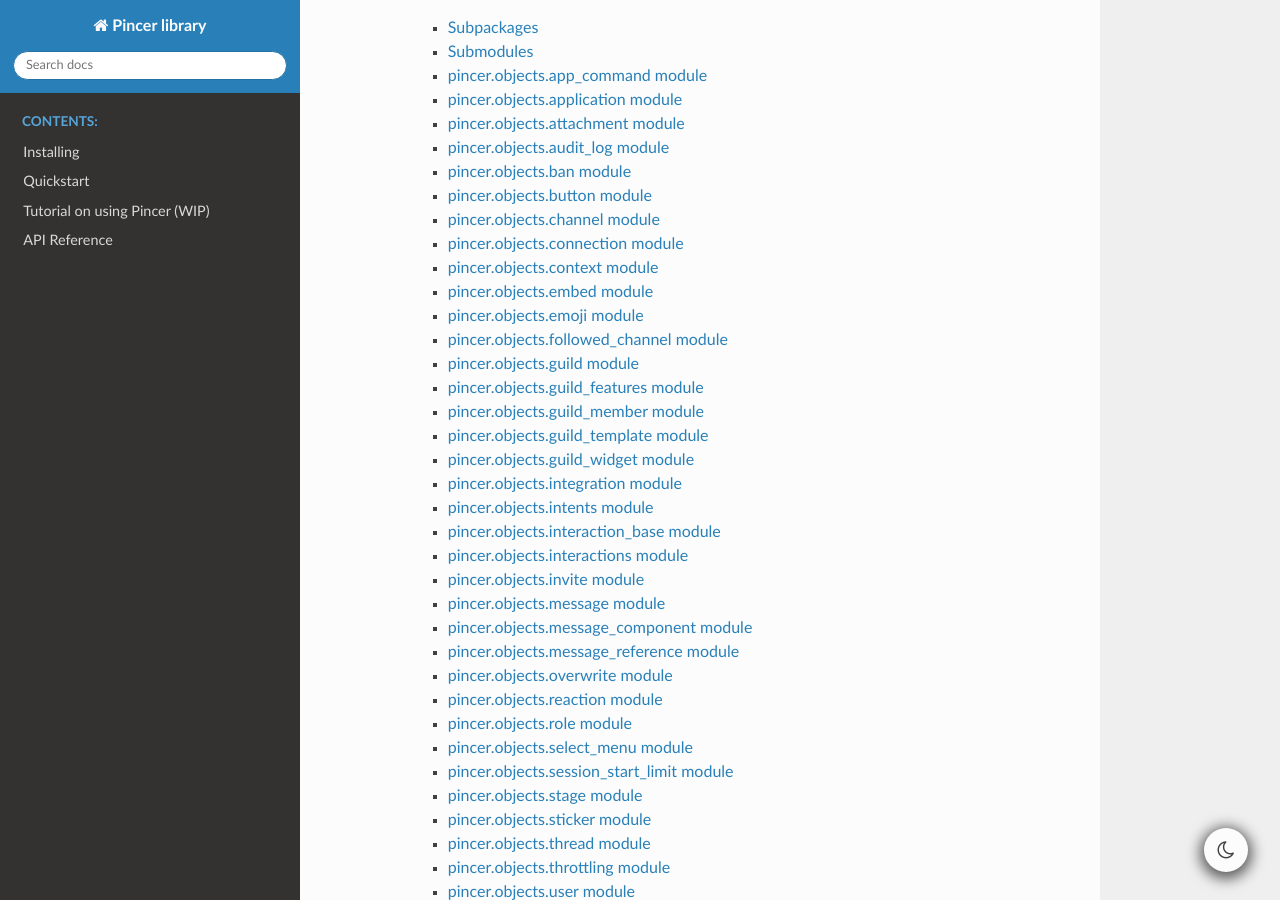
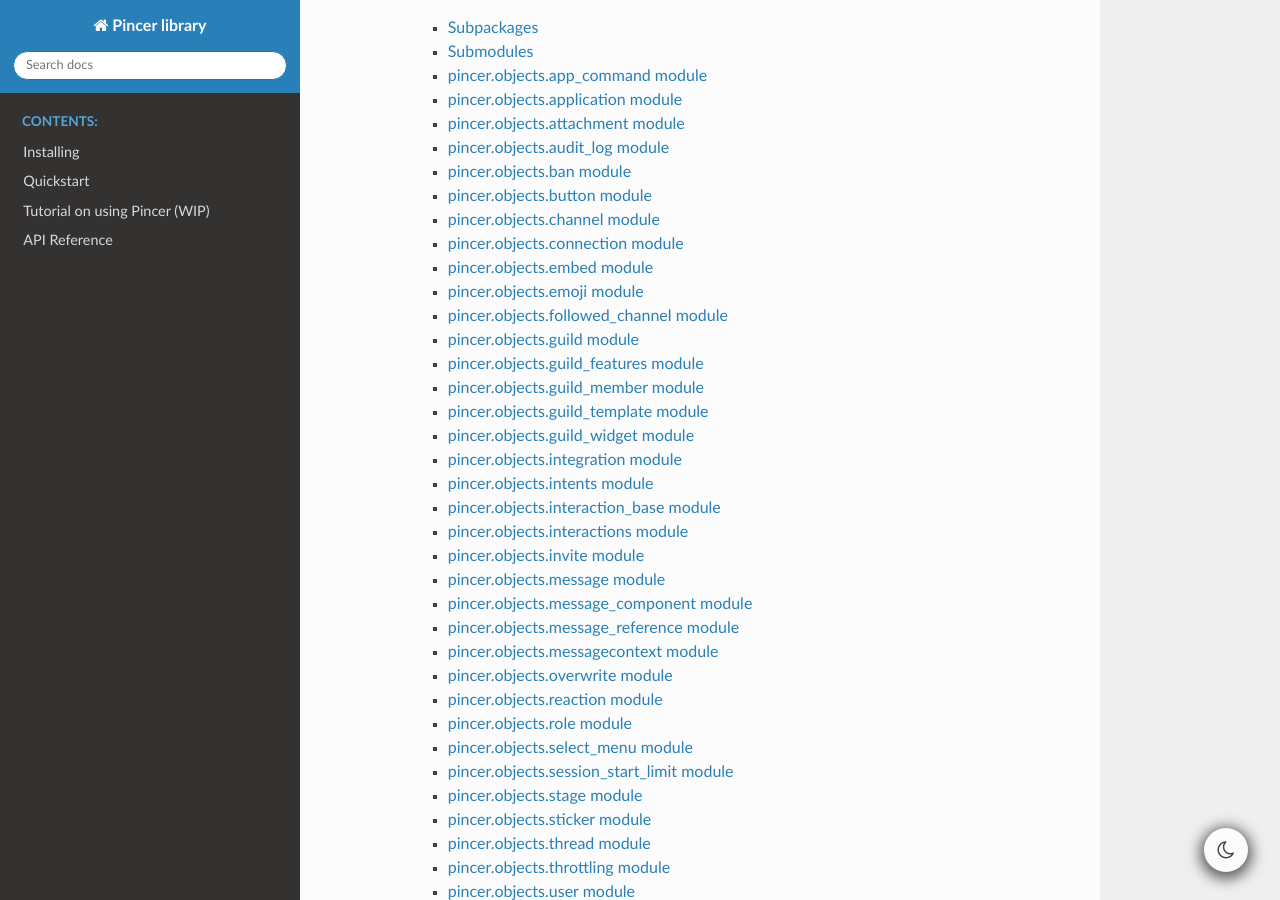
Before and after one commit to Pincer-org/Pincer, a Sphinx documentation site: the page built from docs/modules.rst, in a window 1280 px wide and 900 px high, scrolled down 1068 px. Built offline with Sphinx 7.4.7 and the Read the Docs theme 2.0.0, drawn with Linux system fonts in a browser that asks for light colours; part of the change alters nothing that is shown.

Commit message:
📝 Autogenerated Update to Docs

```diff
--- a/docs/pincer.objects.rst
+++ b/docs/pincer.objects.rst
@@ -72,14 +72,6 @@ pincer.objects.connection module
 --------------------------------
 
 .. automodule:: pincer.objects.connection
-   :members:
-   :undoc-members:
-   :show-inheritance:
-
-pincer.objects.context module
------------------------------
-
-.. automodule:: pincer.objects.context
    :members:
    :undoc-members:
    :show-inheritance:
@@ -212,6 +204,14 @@ pincer.objects.message\_reference module
    :undoc-members:
    :show-inheritance:
 
+pincer.objects.messagecontext module
+------------------------------------
+
+.. automodule:: pincer.objects.messagecontext
+   :members:
+   :undoc-members:
+   :show-inheritance:
+
 pincer.objects.overwrite module
 -------------------------------
 
```
